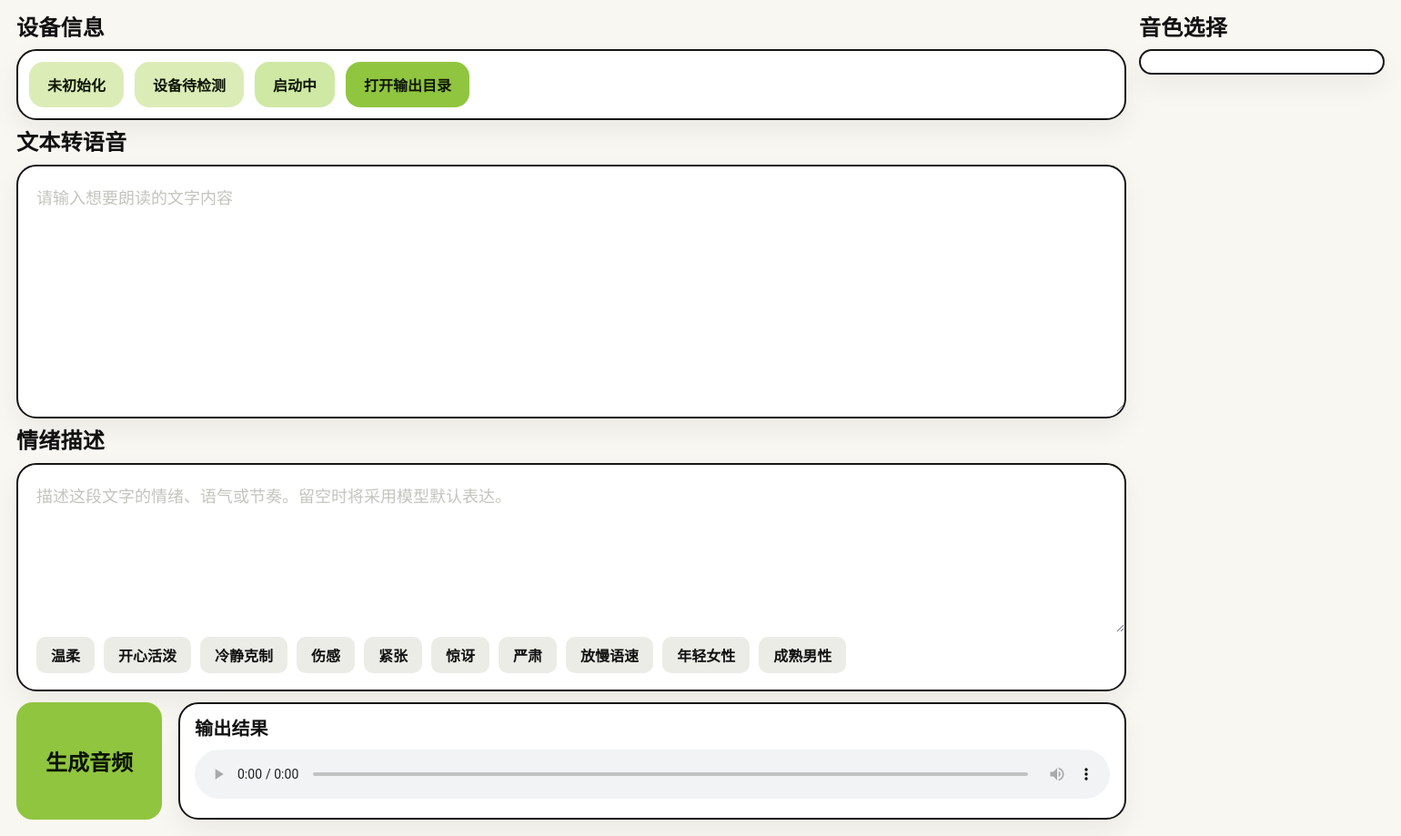
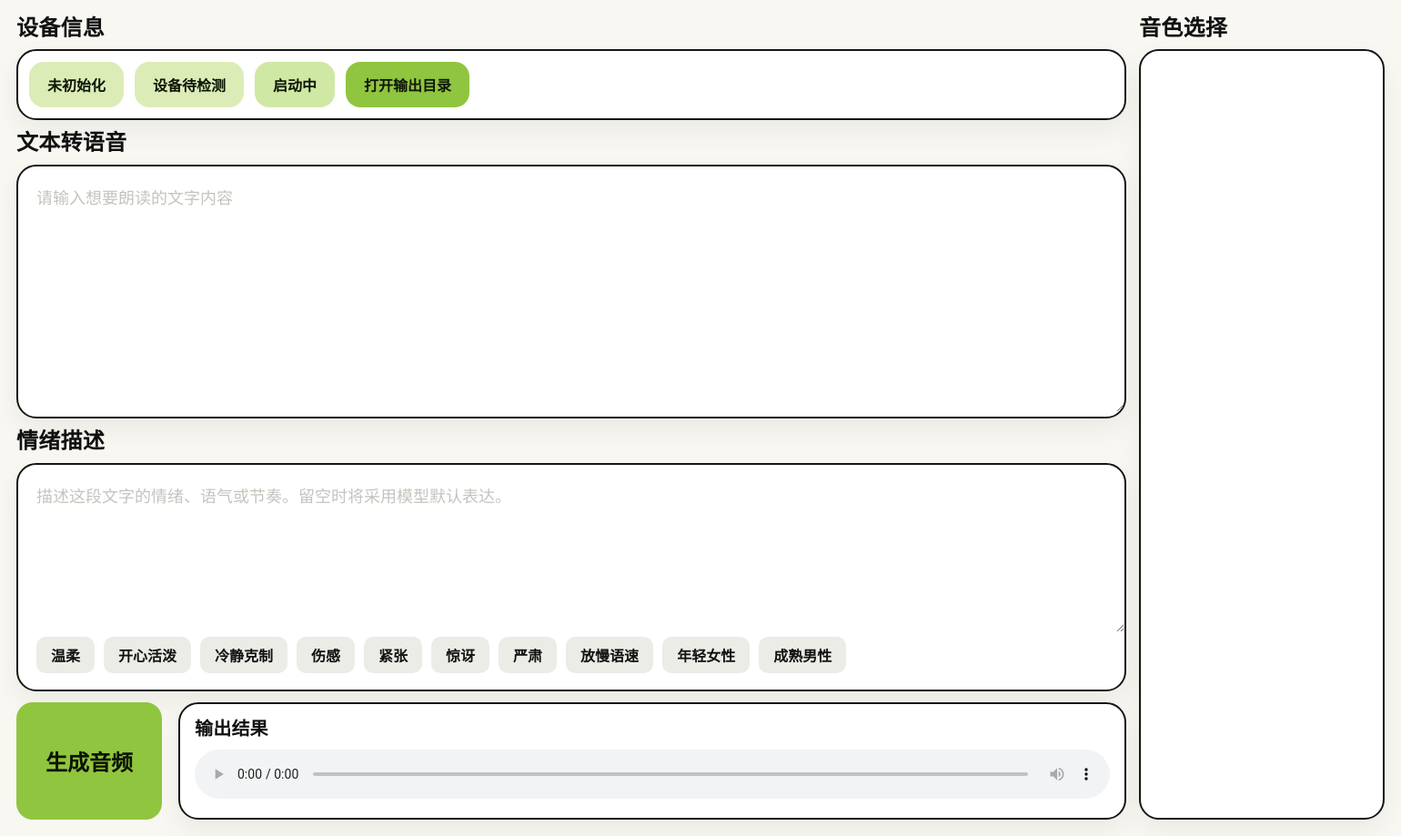
Before and after one commit to XayahTheRebel/TTSStudio, an Electron app: page renderer/index.html in a window 1540 px wide. Shown: the whole page at 91% size. Drawn offline with Linux system fonts and the light colour scheme; no server answers.

Commit message:
Equalize main and voice panel heights

```diff
--- a/renderer/styles.css
+++ b/renderer/styles.css
@@ -65,12 +65,18 @@ code {
   display: grid;
   grid-template-columns: minmax(0, 1fr) 270px;
   gap: 14px;
-  align-items: start;
+  align-items: stretch;
 }
 
 .main-column,
 .side-column {
   min-width: 0;
+}
+
+.side-column .section-block {
+  display: flex;
+  flex-direction: column;
+  height: 100%;
 }
 
 .section-block + .section-block {
@@ -297,6 +303,7 @@ audio {
   display: flex;
   flex-direction: column;
   gap: 12px;
+  flex: 1;
 }
 
 .voice-list {
```
